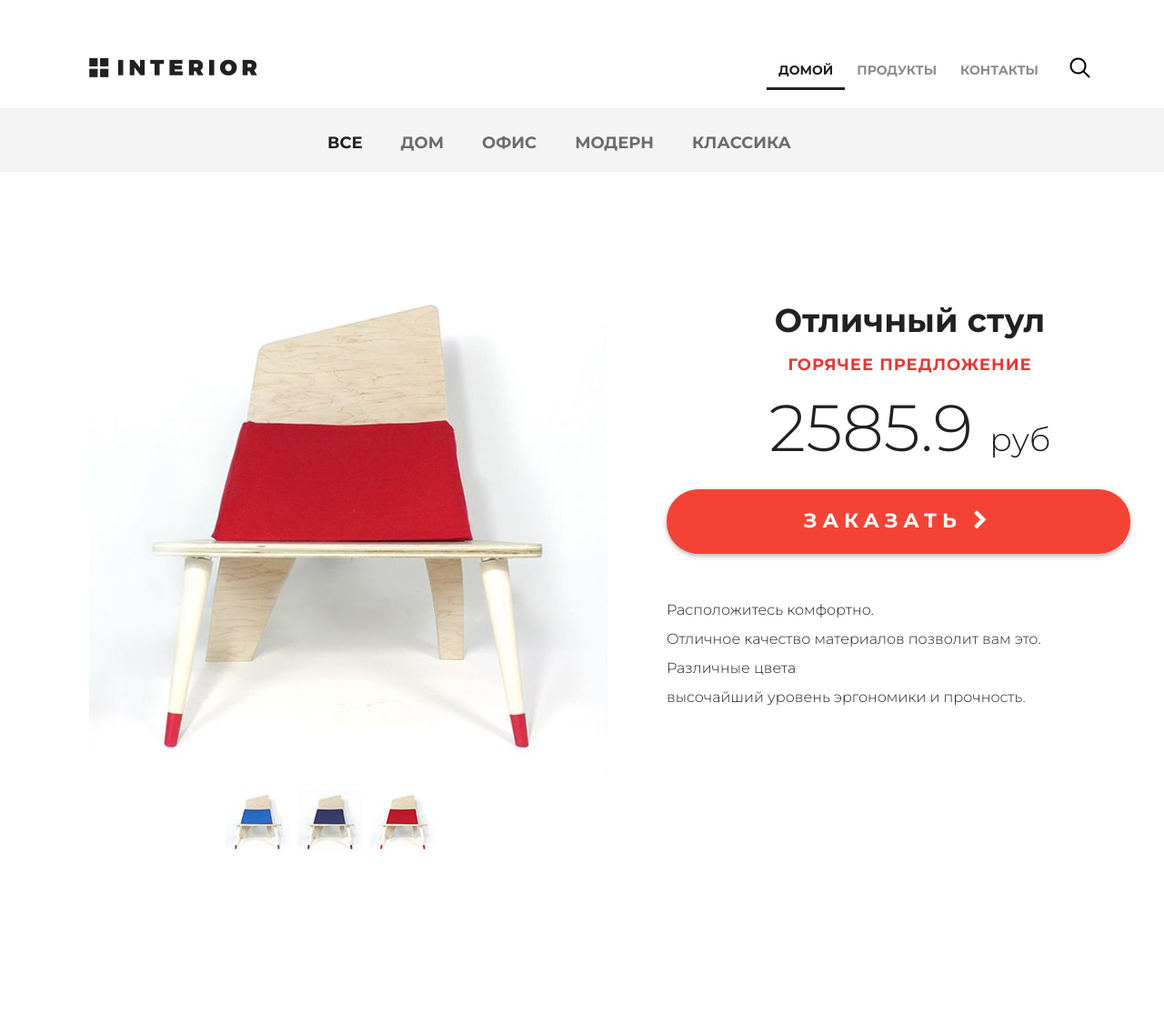
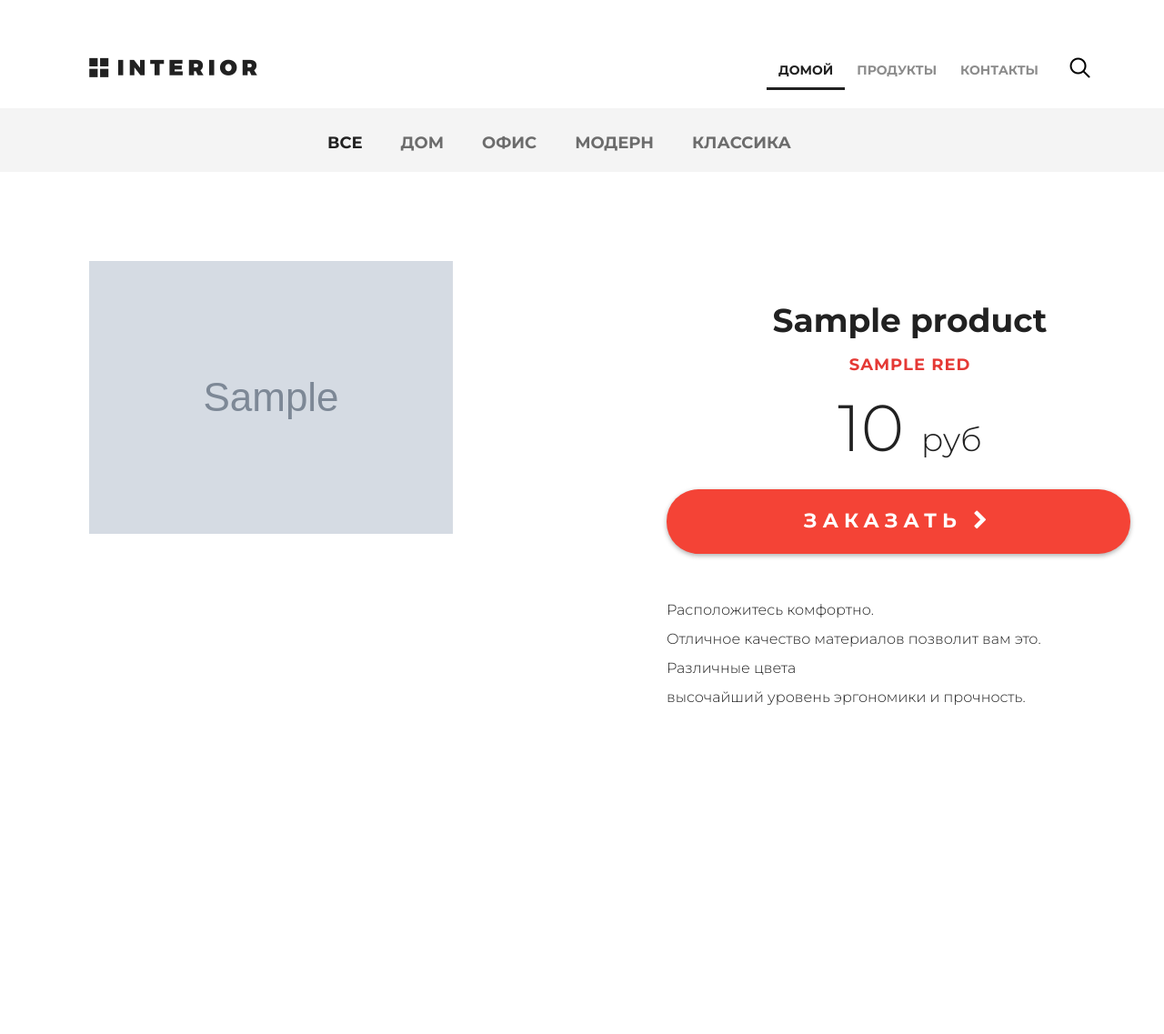
Before and after one commit to DenisYavetsky/geekbrains_django, a Django app: template templates/products/products.html in a window 1280 px wide; the page is wider, and only the part inside the window is pictured. Shown: the top 1137 px of that part at 91% size. Run offline with Django 3.2, Linux system fonts and the light colour scheme; the template is opened without the code that fills it: most values are stand-ins (such as "Sample title", 1, 10 or a date in 2020); grey boxes marked "Sample" are stand-in pictures.

Commit message:
products

```diff
--- a/templates/products/products.html
+++ b/templates/products/products.html
@@ -25,34 +25,20 @@
             </ul>
         </div>
 
+        {% for product in products %}
+
             <div class="details-products">
                 <div class="details-slider">
                     <div class="slider-product">
-                    <img src="../../static/img/slider1.jpg">
+                        <img src={{ product.img }}>
                     </div>
-                <div class="slider-control">
-                    <div class="block">
-                        <a href="#"><img src="../../static/img/controll.jpg" alt="">
-                            <div class="text"></div>
-                        </a>
-                    </div>
-                    <div class="block">
-                        <a href="#"><img src="../../static/img/controll1.jpg" alt="">
-                            <div class="text"></div>
-                        </a>
-                    </div>
-                    <div class="block">
-                        <a href="#"><img src="../../static/img/controll2.jpg" alt="">
-                            <div class="text"></div>
-                        </a>
-                    </div>
-                </div>
+
                 </div>
 
                 <div class="description">
-                <h3 class="big-bold">Отличный стул</h3>
-                <h3 class="red">горячее предложение</h3>
-                <p class="price"> 2585.9 <span>руб</span></p>
+                    <h3 class="big-bold">{{ product.name }}</h3>
+                    <h3 class="red">{{ product.red }}</h3>
+                    <p class="price"> {{ product.price }} <span>руб</span></p>
                     <a href="#" class="red-button">
                         заказать <i class="fa fa-chevron-right" aria-hidden="true"></i>
                     </a>
@@ -66,6 +52,9 @@
                     </div>
                 </div>
             </div>
+
+        {% endfor %}
+
 
         <div class="related">
             <div class="title clearfix">
```
Also changed, not shown: products/views.py (+27 -1 lines). Lines whose indentation alone changed are shown as unchanged.
